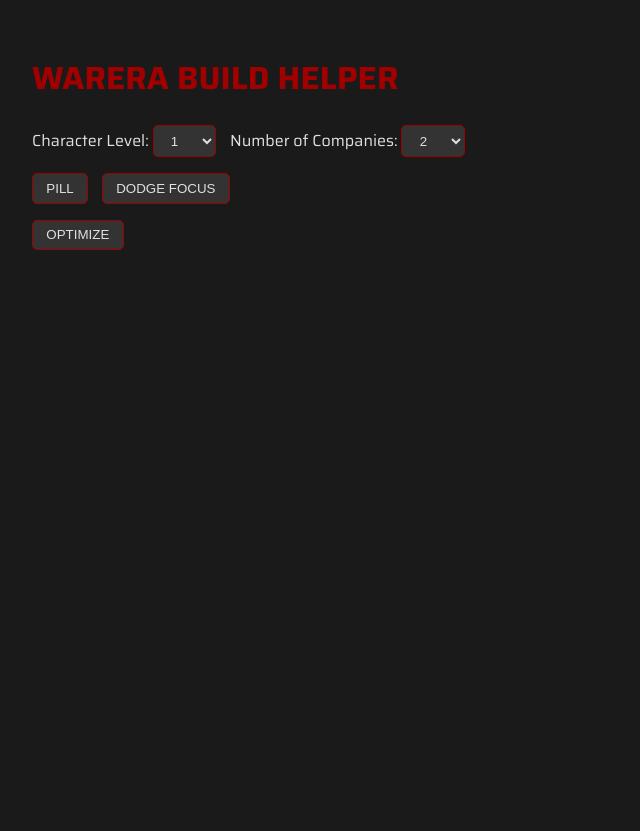
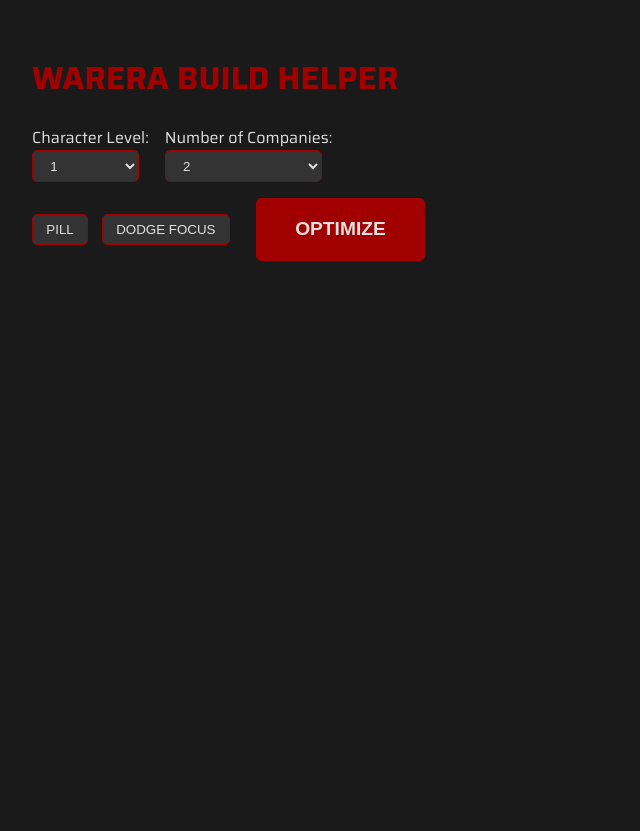
Before and after one commit to TheGroxEmpire/warera-war-planner, a Flask app: page / in a window 1280 px wide. Shown: the top 831 px of the page, without its empty margins (0-640 px from the left). After the commit the page ends 261 px from the top, so only its background shows below. Run offline with Flask 3, Linux system fonts and the light colour scheme.

Commit message:
closer to final

```diff
--- a/static/script.js
+++ b/static/script.js
@@ -17,7 +17,7 @@ document.getElementById("build-form").addEventListener("submit", async (event) =
     const data = new FormData(form);
     const resultsDiv = document.getElementById("results");
     const trendsDiv = document.getElementById("trends");
-    resultsDiv.innerHTML = "Optimizing...";
+    resultsDiv.innerHTML = "Optimizing... Thank you for your patience.";
     trendsDiv.innerHTML = "";
 
     const response = await fetch("/optimize", {
--- a/static/style.css
+++ b/static/style.css
@@ -5,29 +5,64 @@ body {
     margin: 2em;
 }
 
+h3 {
+	margin-top: 0;
+	margin-bottom: 0;
+	display: flex;
+}
+.card-consumables h3 {
+	flex-direction: row-reverse;
+}
 .container {
     display: flex;
+    flex-direction: column;
 }
 
-.main-content {
-    flex-grow: 1;
-    padding-right: 20px;
+.top-section {
+    display: flex;
+    justify-content: space-between;
+    align-items: flex-start;
+    margin-bottom: 2em;
 }
 
-.sidebar {
-    width: 300px;
-    position: sticky;
-    top: 20px;
-    height: 100vh;
-    overflow-y: auto;
+#build-form {
+    display: flex;
+    flex-direction: column;
+    gap: 1em;
+    width: 35%;
+}
+
+.form-row {
+    display: flex;
+    align-items: center;
+    gap: 1em;
+}
+
+.form-group {
+    display: flex;
+    flex-direction: column;
+}
+
+.trends {
+    width: 60%;
+    display: flex;
+    flex-direction: row;
+    gap: 1em;
+}
+
+#results {
+    display: grid;
+    grid-template-columns: repeat(auto-fill, minmax(350px, 1fr));
+    gap: 1em;
 }
 
 .card {
     background-color: #2a2a2a;
     border: 1px solid rgb(160, 0, 0);
-    border-radius: 0;
-    margin-bottom: 1em;
-    cursor: pointer;
+    border-radius: 5px;
+    padding: 1.5em;
+    display: flex;
+    flex-direction: column;
 }
 
 .card-header {
@@ -140,3 +215,38 @@ select, button {
     color: #fff;
     border-color: rgb(160, 0, 0);
 }
+
+.optimize-btn {
+    background-color: rgb(160, 0, 0);
+    font-weight: bold;
+    font-size: 1.2em;
+    padding: 1em 2em;
+}
+
+.card-damage {
+    font-size: 2em;
+    font-weight: bold;
+    color: rgb(160, 0, 0);
+}
+
+.card-damage::before {
+    content: "💥 ";
+}
+
+.card-cost {
+    font-size: 1.2em;
+    color: #aaa;
+}
+
+.card-sections {
+    display: flex;
+    justify-content: space-between;
+}
+
+.card-skills {
+    width: 65%;
+}
+
+.card-consumables {
+    width: 25%;
+}
--- a/templates/index.html
+++ b/templates/index.html
@@ -12,9 +12,11 @@
 <body>
     {% include 'skill_svgs.html' %}
     <div class="container">
-        <div class="main-content">
         <h1>Warera Build Helper</h1>
+        <div class="top-section">
             <form id="build-form">
+                <div class="form-row">
+                    <div class="form-group">
                         <label for="level">Character Level:</label>
                         <select id="level" name="level">
                             <script>
@@ -23,6 +25,8 @@
                                 }
                             </script>
                         </select>
+                    </div>
+                    <div class="form-group">
                         <label for="companies">Number of Companies:</label>
                         <select id="companies" name="companies">
                             <script>
@@ -31,17 +35,21 @@
                                 }
                             </script>
                         </select>
+                    </div>
+                </div>
+                <div class="form-row">
                     <div class="toggle-buttons">
                         <button type="button" class="toggle-btn" data-name="pill">PILL</button>
                         <button type="button" class="toggle-btn" data-name="dodge">DODGE FOCUS</button>
                     </div>
                     <input type="hidden" name="pill" id="pill-input" value="off">
                     <input type="hidden" name="dodge" id="dodge-input" value="off">
-                <button type="submit">Optimize</button>
+                    <button type="submit" class="optimize-btn">Optimize</button>
+                </div>
             </form>
+            <div class="trends" id="trends"></div>
+        </div>
         <div id="results"></div>
-        </div>
-        <div class="sidebar" id="trends"></div>
     </div>
     <script src="/static/script.js"></script>
 </body>
--- a/warera/app.py
+++ b/warera/app.py
@@ -24,10 +24,10 @@ def get_tier_color(tier):
 def get_consumable_color(name):
     if "light" in name.lower() or "bread" in name.lower():
         return "green"
+    if "heavy" in name.lower() or "fish" in name.lower():
+        return "purple"
     if "ammo" in name.lower() or "steak" in name.lower():
         return "blue"
-    if "heavy" in name.lower() or "fish" in name.lower():
-        return "purple"
     return "white"
 
 DISINFO_COUNTRIES = ["VE", "RO", "ES", "FR"]
@@ -134,26 +134,21 @@ def run_optimization():
         top_3_builds = build_counts.most_common(3)
         total_high_damage_builds = len(high_damage_builds)
 
-        trends_html += "<h3>Trends</h3>"
         trend_titles = ["Most common build", "Second most common", "Third most common"]
         for i, (build, count) in enumerate(top_3_builds):
             percentage = (count / total_high_damage_builds) * 100
             trends_html += f"<div class='trend-card'>"
-            trends_html += f"<h4>{trend_titles[i]} ({percentage:.2f}%)</h4>"
-            trends_html += "<table>"
-            for j in range(0, len(SKILL_NAMES), 2):
-                trends_html += "<tr>"
-                trends_html += f"<td>{SKILL_NAMES[j]}: {build[j]}</td>"
-                if j + 1 < len(SKILL_NAMES):
-                    trends_html += f"<td>{SKILL_NAMES[j+1]}: {build[j+1]}</td>"
-                trends_html += "</tr>"
-            trends_html += "</table>"
+            trends_html += f"<h3>{trend_titles[i]} ({percentage:.2f}%)</h3>"
+            trends_html += "<div class='trends-grid'>"
+            for j, level in enumerate(build):
+                trends_html += f"<div class='skill'><svg><use xlink:href='#skill-svg-{j+1}'></use></svg>{level}<span class='skill-name'>{SKILL_NAMES[j]}</span></div>"
+            trends_html += "</div>"
             trends_html += "</div>"
 
     # --- Results Display ---
     pill_text = "Using pill" if pill else "Not using pill"
     dodge_text = "focusing dodge" if dodge_build else "not focusing dodge"
-    builds_html = f"<h3>Optimized builds for level {level} with {companies} companies. {pill_text} and {dodge_text}.</h3>"
+    builds_html = ""
 
     # Select builds in 50k damage increments
     filtered_pareto = []
@@ -168,37 +163,42 @@ def run_optimization():
 
     for d in filtered_pareto:
         builds_html += "<div class='card'>"
-        builds_html += f"<div class='card-header'><span>Daily Damage: {d['total_damage']:.2f}</span><span>Total Cost: {d['total_cost']:.2f}</span></div>"
-        builds_html += "<div class='card-content'>"
-        builds_html += "<h4>Skills</h4>"
+        builds_html += f"<div class='card-damage'>{d['total_damage']:.2f}</div>"
+        builds_html += f"<div class='card-cost'>Total Cost: {d['total_cost']:.2f}</div>"
+
+        builds_html += "<div class='card-sections'>"
+
+        builds_html += "<div class='card-skills'>"
+        builds_html += "<h3>Skills</h4>"
         builds_html += "<div class='skills-grid'>"
         for i in range(len(SKILL_NAMES)):
-            builds_html += f"<div class='skill'><svg><use xlink:href='#skill-svg-{i+1}'></use></svg>{d['skill_lvls'][i]}</div>"
+            builds_html += f"<div class='skill'><svg><use xlink:href='#skill-svg-{i+1}'></use></svg>{d['skill_lvls'][i]}<span class='skill-name'>{SKILL_NAMES[i]}</span></div>"
+        builds_html += "</div>"
         builds_html += "</div>"
 
-        builds_html += "<h4>Gear</h4>"
+        builds_html += "<div class='card-consumables'>"
+        builds_html += "<h3>Consumables</h4>"
+        builds_html += f"<p class='subtitle'>Daily cost: {d['diag']['food_cost'] + d['diag']['ammo_bullet_cost']:.2f}</p>"
+        builds_html += "<div class='consumables-grid'>"
+        ammo_name = AMMO_NAMES[d['ammo_idx']]
+        food_name = FOOD_NAMES[d['food_idx']]
+        builds_html += f"<div class='consumable-item' style='background-color: {get_consumable_color(ammo_name)}'><img src='/static/images/{ammo_name}.png' alt='{ammo_name}'></div>"
+        builds_html += f"<div class='consumable-item' style='background-color: {get_consumable_color(food_name)}'><img src='/static/images/{food_name}.png' alt='{food_name}'></div>"
+        builds_html += "</div>"
+        builds_html += "</div>"
+
+        builds_html += "</div>"
+
+        builds_html += "<h3>Gear</h4>"
+        builds_html += f"<p class='subtitle'>Total gear cost: {d['diag']['gear_cost']:.2f}</p>"
         builds_html += "<div class='gear-grid'>"
         for i in range(len(GEAR_SLOTS)):
             tier = WEAPON_TIERS[d['gear_idx'][i]] if i == 0 else GEAR_TIERS[d['gear_idx'][i]]
             image_name = WEAPON_TIERS[d['gear_idx'][i]] if i == 0 else GEAR_SLOTS[i]
             builds_html += f"<div class='gear-item' style='background-color: {get_tier_color(tier)}'><img src='/static/images/{image_name}.png' alt='{GEAR_SLOTS[i]}'></div>"
         builds_html += "</div>"
-        builds_html += f"<p class='subtitle'>Total gear cost: {d['diag']['gear_cost']:.2f}</p>"
-
-        builds_html += "<h4>Consumables</h4>"
-        builds_html += "<div class='consumables-grid'>"
-
-        ammo_name = AMMO_NAMES[d['ammo_idx']]
-        food_name = FOOD_NAMES[d['food_idx']]
-
-        builds_html += f"<div class='consumable-item' style='background-color: {get_consumable_color(ammo_name)}'><img src='/static/images/{ammo_name}.png' alt='{ammo_name}'></div>"
-        builds_html += f"<div class='consumable-item' style='background-color: {get_consumable_color(food_name)}'><img src='/static/images/{food_name}.png' alt='{food_name}'></div>"
 
         builds_html += "</div>"
-        builds_html += f"<p class='subtitle'>Daily consumables cost: {d['diag']['food_cost'] + d['diag']['ammo_bullet_cost']:.2f}</p>"
-
-
-        builds_html += "</div></div>"
     if (disinformation_mode):
         return jsonify(builds=builds_html, trends="")
     else:
```
Also changed, not shown: other parts of static/style.css (+50 -10 lines). Lines whose indentation alone changed are shown as unchanged.
